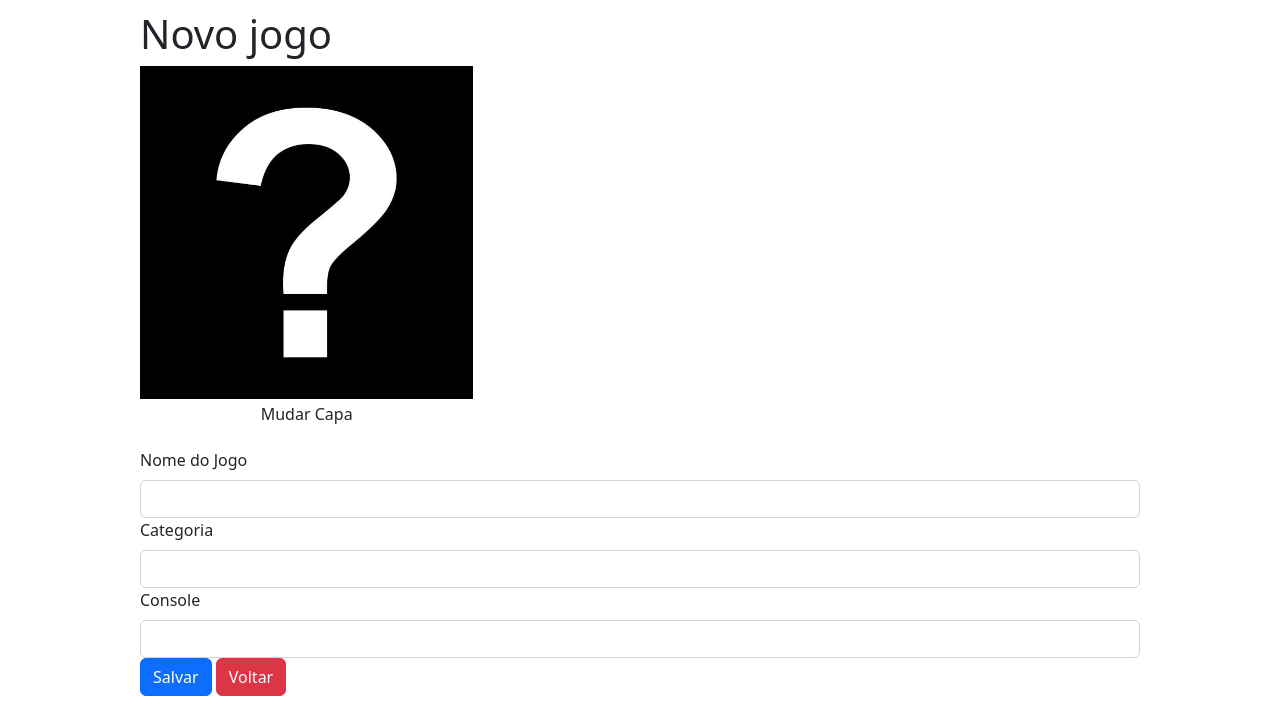
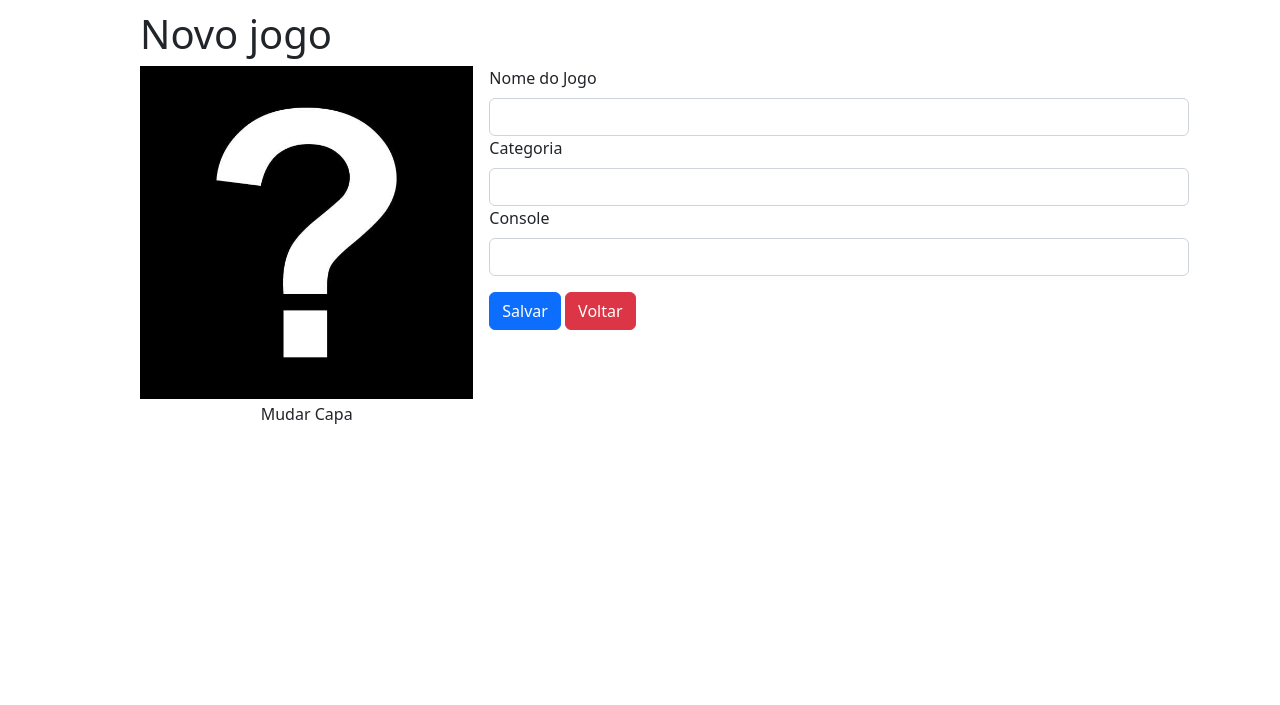
Before and after one commit to MatheusW14/Projto_Jogoteca, a Flask app: page /novo in a window 1280 px wide. Shown: the top 705 px of the page. Run offline with Flask 3, Linux system fonts and the light colour scheme; the visitor is signed in with stand-in values (Sample User, id 1); some libraries are stand-ins or nearby versions.

Commit message:
adiciona funcionalidades de autenticação de usuário, gerenciamento de jogos e refatora templates de criação e edição

```diff
--- a/jogoteca.py
+++ b/jogoteca.py
@@ -9,7 +9,8 @@ app.config.from_pyfile("config.py")
 db = SQLAlchemy(app)
 csrf = CSRFProtect(app)
 
-from views import *
+from views_game import *
+from views_user import *
 
 if __name__ == "__main__":
     app.run(debug=True)
--- a/templates/login.html
+++ b/templates/login.html
@@ -5,6 +5,7 @@
     <meta name="viewport" content="width=device-width, initial-scale=1">
     <title>Jogoteca</title>
     <link rel="stylesheet" href="{{ url_for('static', filename='bootstrap.css') }}">
+    <link rel="stylesheet" href="{{ url_for('static', filename='app.css') }}">
   </head>
   <body>
     <div class="container">
@@ -31,11 +32,11 @@
                 {{ form.senha.label(class="form-label") }}
                 {{ form.senha(class="form-control") }}
             </div>
-            <div class="form-group">
+            <div class="form-group buttons">
                 {{ form.login(class="btn btn-primary")}}
+                <a class="btn btn-danger" href="{{ url_for('index') }}">Voltar</a>
             </div>
         </form>
-        <a class="btn btn-danger" href="{{ url_for('index') }}">Voltar</a>
     </div>
 </body>
 </html>
--- a/templates/novo.html
+++ b/templates/novo.html
@@ -1,9 +1,9 @@
 {% extends "template.html"%}
 {% block conteudo %}
-      <form action="{{ url_for('criar') }}" method="post" enctype="multipart/form-data">
+      <form  class="formularioJogo" action="{{ url_for('criar') }}" method="post" enctype="multipart/form-data">
 
 
-        <figure class="img-tumbnail col-md-4">
+        <figure class="img-tumbnail col-md-4 formularioImagem">
           <img class="img-fluid" src="{{ url_for('imagem', nome_arquivo='capa_padrao.jpg') }}">
           <figcaption>
             <label class="fileContainer">
@@ -16,19 +16,19 @@
 
         <fieldset>
           {{ form.csrf_token() }}
-          <div class="form-group">
+          <div class="form-group inputBox">
             {{ form.nome.label(class="form-label") }}
             {{ form.nome(class="form-control") }}
           </div>
-          <div class="form-group">
+          <div class="form-group inputBox">
             {{ form.categoria.label(class="form-label") }}
             {{ form.categoria(class="form-control") }}
           </div>
-          <div class="form-group">
+          <div class="form-group inputBox">
             {{ form.console.label(class="form-label") }}
             {{ form.console(class="form-control") }}
           </div>
-          <div>
+          <div class="form-group buttons">
             {{ form.salvar(class="btn btn-primary") }}
             <a class="btn btn-danger" href="{{ url_for('index') }}">Voltar</a>
           </div>
--- a/views.py
+++ b/views_game.py
@@ -8,8 +8,8 @@ from flask import (
     send_from_directory,
 )
 from jogoteca import app, db
-from models import Jogos, Usuarios
-from helpers import recupera_imagem, deleta_arquivo, FormularioJogo, FormularioUsuario
+from models import Jogos
+from helpers import recupera_imagem, deleta_arquivo, FormularioJogo
 import time
 
 
@@ -114,40 +114,6 @@ def deletar(id):
     return redirect(url_for("index"))
 
 
-@app.route("/login")
-def login():
-    proxima = request.args.get("proxima")
-    form = FormularioUsuario()
-    return render_template("login.html", proxima=proxima, form=form)
-
-
-@app.route(
-    "/autenticar",
-    methods=[
-        "POST",
-    ],
-)
-def autenticar():
-    form = FormularioUsuario(request.form)
-    usuario = Usuarios.query.filter_by(nickname=form.nickname.data).first()
-    if usuario:
-        if form.senha.data == usuario.senha:
-            session["usuario_logado"] = usuario.nickname
-            flash(usuario.nickname + " logado com sucesso!")
-            proxima_pagina = request.form["proxima"]
-            return redirect(proxima_pagina)
-        else:
-            flash("Usuário não logado.")
-            return redirect(url_for("login"))
-
-
-@app.route("/logout")
-def logout():
-    session["usuario_logado"] = None
-    flash("Logout efetuado com sucesso!")
-    return redirect(url_for("index"))
-
-
 @app.route("/uploads/<nome_arquivo>")
 def imagem(nome_arquivo):
     return send_from_directory("uploads", nome_arquivo)
```
Also changed, not shown: templates/editar.html (+6 -6 lines), views_user.py (added, +38 -0 lines).
